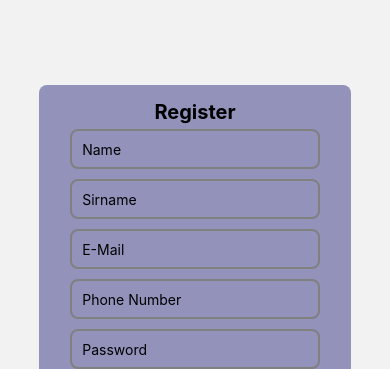
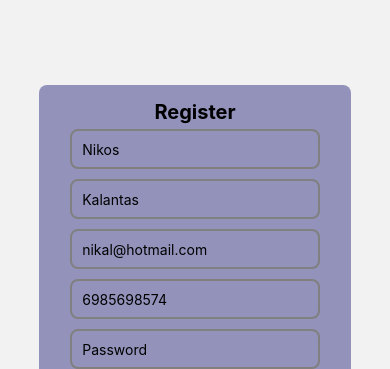
Before and after one commit to d4g10ur0s/TrimmTracer, a React Native app: screen /Register in a window 390 px wide. Shown: the top 369 px of the page. Built offline with nearby package versions, Linux system fonts and the light colour scheme.

Commit message:
addEmployee && deleteEmployee work
i have to fix error messages

```diff
--- a/src/components/EmployeeContainer.tsx
+++ b/src/components/EmployeeContainer.tsx
@@ -23,6 +23,8 @@ import {
   LearnMoreLinks,
   ReloadInstructions,
 } from 'react-native/Libraries/NewAppScreen';
+
+import { deleteEmployee } from '../utils/EmployeeHandling';
 
 interface EmployeeContainerProps {
   employee : {};
--- a/src/components/RegistrationForm.tsx
+++ b/src/components/RegistrationForm.tsx
@@ -5,18 +5,18 @@ interface RegistrationFormProps {
   onSubmit: (name : string , sirname : string , email: string, phone : string, password: string) => void;
   changeForm: () => void ;
   addEmployee : boolean ;
-  onSubmit2: (name : string , sirname : string , email: string, phone : string, typeofemployee : number ,password: string) => void;
+  onSubmit2: (name : string , sirname : string , email: string, phone : string, typeOfEmployee : number ,password: string) => void;
 }
 
 const RegistrationForm: React.FC<RegistrationFormProps> = ({ onSubmit, changeForm,addEmployee,onSubmit2 }) => {
-  const [name, setName] = useState<string>('');
-  const [sirname, setSirname] = useState<string>('');
-  const [nickname, setNickname] = useState<string>('');
-  const [email, setEmail] = useState<string>('');
-  const [phone, setPhone] = useState<string>('');
+  const [name, setName] = useState<string>('Nikos');
+  const [sirname, setSirname] = useState<string>('Kalantas');
+  const [nickname, setNickname] = useState<string>('kalantas');
+  const [email, setEmail] = useState<string>('nikal@hotmail.com');
+  const [phone, setPhone] = useState<string>('6985698574');
   const [password, setPassword] = useState<string>('');
   const [password1, setPassword1] = useState<string>('');
-  const [typeOfEmployee , setTypeOfEmployee] = useState(3);
+  const [typeOfEmployee , setTypeOfEmployee] = useState('3');
   //errors
   const [nameError, setNameError] = useState(null);
   const [sirnameError, setSirnameError] = useState(null);
@@ -60,11 +60,11 @@ const RegistrationForm: React.FC<RegistrationFormProps> = ({ onSubmit, changeFor
       // create dummy password
       const characters = 'ABCDEFGHIJKLMNOPQRSTUVWXYZabcdefghijklmnopqrstuvwxyz0123456789';
       let code = '';
-      for (let i = 0; i < length; i++) {
+      for (let i = 0; i < 8; i++) {
         const randomIndex = Math.floor(Math.random() * characters.length);
         code += characters.charAt(randomIndex);
       }
-      onSubmit2(name,sirname,nickname,email,phone,typeofemployee,code);
+      onSubmit2(name,sirname,nickname,email,phone,typeOfEmployee,code);
     }
   };
 
@@ -72,15 +72,15 @@ const RegistrationForm: React.FC<RegistrationFormProps> = ({ onSubmit, changeFor
   const [selected , setSelected] = useState([false, false, true]);
   const button1 = () => {
     setSelected([true ,false ,false]);
-    setTypeOfEmployee(1);
+    setTypeOfEmployee('1');
   }
   const button2 = () => {
     setSelected([false ,true ,false]);
-    setTypeOfEmployee(2);
+    setTypeOfEmployee('2');
   }
   const button3 = () => {
     setSelected([false ,false ,true]);
-    setTypeOfEmployee(3);
+    setTypeOfEmployee('3');
   }
 
   return (
@@ -93,14 +93,12 @@ const RegistrationForm: React.FC<RegistrationFormProps> = ({ onSubmit, changeFor
       <TextInput
         style={styles.input}
         placeholder="Name"
-        secureTextEntry
         value={name}
         onChangeText={setName}
       />
       <TextInput
         style={styles.input}
         placeholder="Sirname"
-        secureTextEntry
         value={sirname}
         onChangeText={setSirname}
       />
@@ -108,9 +106,8 @@ const RegistrationForm: React.FC<RegistrationFormProps> = ({ onSubmit, changeFor
         (<TextInput
           style={styles.input}
           placeholder="Nickname"
-          secureTextEntry
           value={sirname}
-          onChangeText={setSirname}
+          onChangeText={setNickname}
         />)
         :(null)
       }
@@ -123,7 +120,6 @@ const RegistrationForm: React.FC<RegistrationFormProps> = ({ onSubmit, changeFor
       <TextInput
         style={styles.input}
         placeholder="Phone Number"
-        secureTextEntry
         value={phone}
         onChangeText={setPhone}
       />
--- a/src/screens/EmployeeMainScreen.tsx
+++ b/src/screens/EmployeeMainScreen.tsx
@@ -10,7 +10,7 @@ import { login } from '../utils/EnterApp';
 import { getEmployees } from '../utils/EmployeeHandling';
 
 const EmployeeMainScreen: React.FC = () => {
-  const [content, setContent] = useState(null);
+  const [content, setContent] = useState(1);
   const route = useRoute();
   const [employee, setEmployee] = useState(route.params.userData);
   const navigation = useNavigation(); // Initialize navigation
@@ -19,13 +19,18 @@ const EmployeeMainScreen: React.FC = () => {
     setContent(<Calendar />);
   }
 
+  const reloadShop = () => {
+    setContent(null);
+    toggleToShop();
+  }
+
   const toggleToShop = async () => {
     const employees = await getEmployees(employee.shop_id);
     setContent(<ShopContainer
                   employees={employees.employees}
                   employeeType={employee.typeofemployee}
                   shop_id={employee.shop_id}
-                  reload={toggleToShop}
+                  reload={reloadShop}
                 />);
   }
 
@@ -48,7 +53,7 @@ const EmployeeMainScreen: React.FC = () => {
           toShop={toggleToShop}
           toOptions={toggleOptions}
         />
-        {(content==null) ? (<Calendar />) : (content)}
+        {(content==1) ? (<Calendar />) : (content)}
       </View>
     </ScrollView>
   );
--- a/src/utils/EmployeeHandling.tsx
+++ b/src/utils/EmployeeHandling.tsx
@@ -38,7 +38,7 @@ export const addEmployee = async (name : string , sirname : string , nickname :
         email,
         phone,
         typeofemployee,
-        code,
+        password,
         shop_id,
       }),
     });
```
Also changed, not shown: 1 other file (tests, documents, lock files or other folders).
